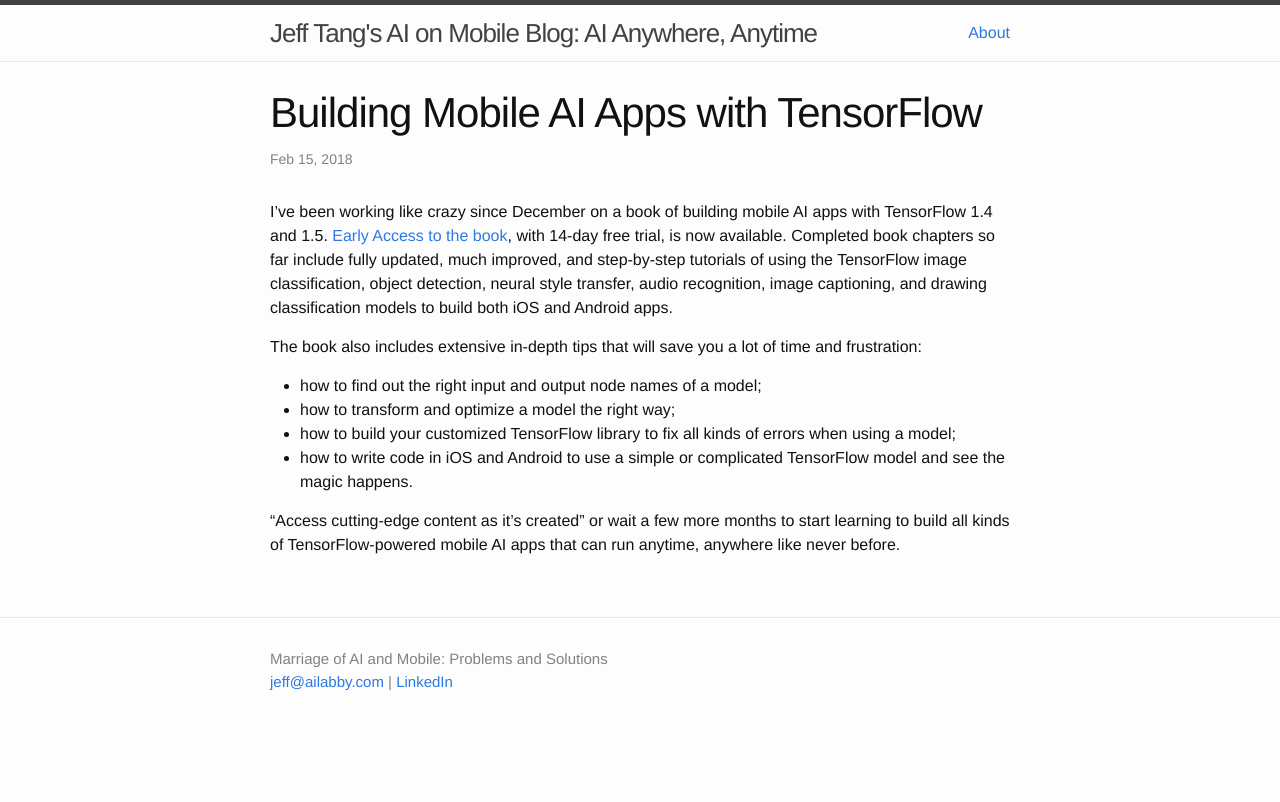
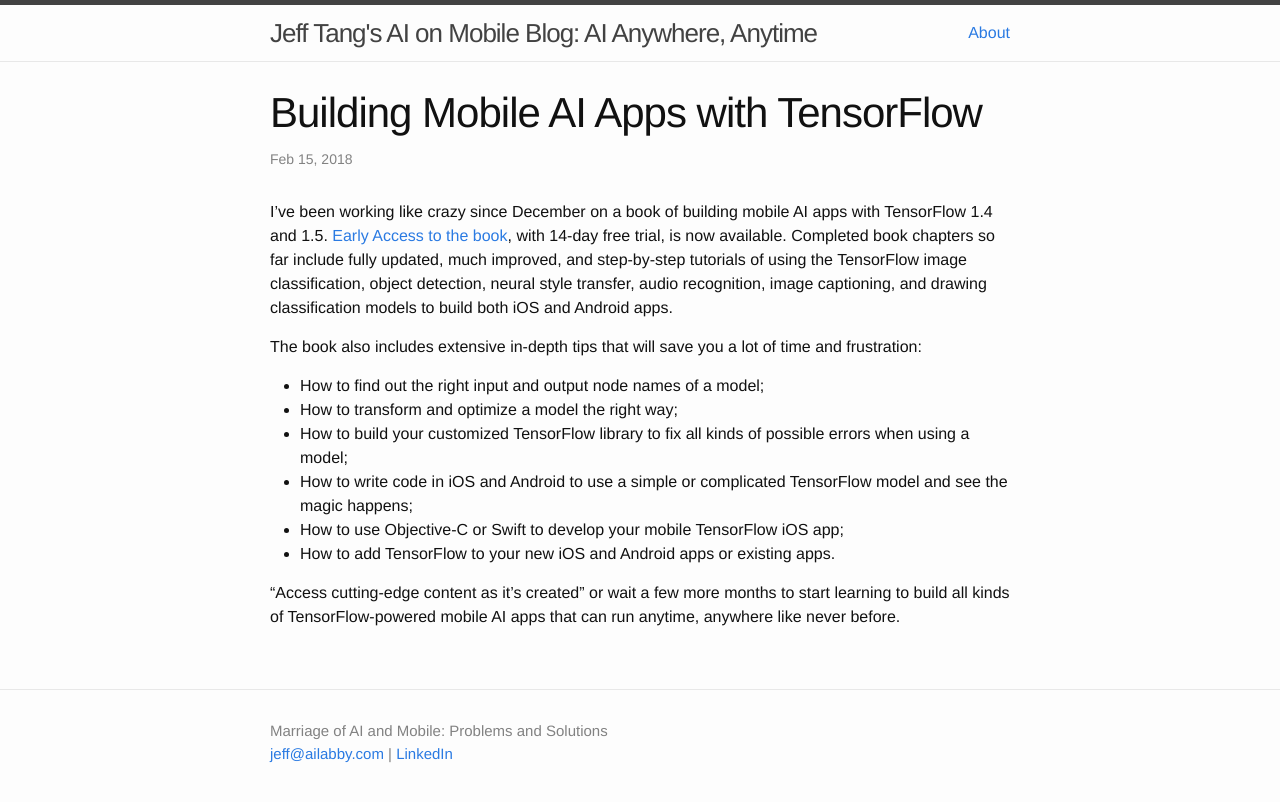
Before and after one commit to jeffxtang/jeffxtang.github.io, a Jekyll site: the page built from _posts/2018-02-15-building-mobile-ai-apps-with-tensorflow.md, in a window 1280 px wide. Shown: the top 802 px of the page. Built offline with Jekyll 4.4.1, drawn with Linux system fonts in a browser that asks for light colours; comment, search, counter and statistics services are not loaded.

Commit message:
updated new post

```diff
--- a/_posts/2018-02-15-building-mobile-ai-apps-with-tensorflow.md
+++ b/_posts/2018-02-15-building-mobile-ai-apps-with-tensorflow.md
@@ -9,9 +9,11 @@ categories: deep learning, CNN, RNN, LSTM, image classification, object detectio
 I've been working like crazy since December on a book of building mobile AI apps with TensorFlow 1.4 and 1.5. [Early Access to the book](https://www.packtpub.com/application-development/intelligent-mobile-projects-tensorflow), with 14-day free trial, is now available. Completed book chapters so far include fully updated, much improved, and step-by-step tutorials of using the TensorFlow image classification, object detection, neural style transfer, audio recognition, image captioning, and drawing classification models to build both iOS and Android apps.
 
 The book also includes extensive in-depth tips that will save you a lot of time and frustration:
-* how to find out the right input and output node names of a model;
-* how to transform and optimize a model the right way;
-* how to build your customized TensorFlow library to fix all kinds of errors when using a model;
-* how to write code in iOS and Android to use a simple or complicated TensorFlow model and see the magic happens.
+* How to find out the right input and output node names of a model;
+* How to transform and optimize a model the right way;
+* How to build your customized TensorFlow library to fix all kinds of possible errors when using a model;
+* How to write code in iOS and Android to use a simple or complicated TensorFlow model and see the magic happens;
+* How to use Objective-C or Swift to develop your mobile TensorFlow iOS app;
+* How to add TensorFlow to your new iOS and Android apps or existing apps.
 
 "Access cutting-edge content as it's created" or wait a few more months to start learning to build all kinds of TensorFlow-powered mobile AI apps that can run anytime, anywhere like never before.
```
